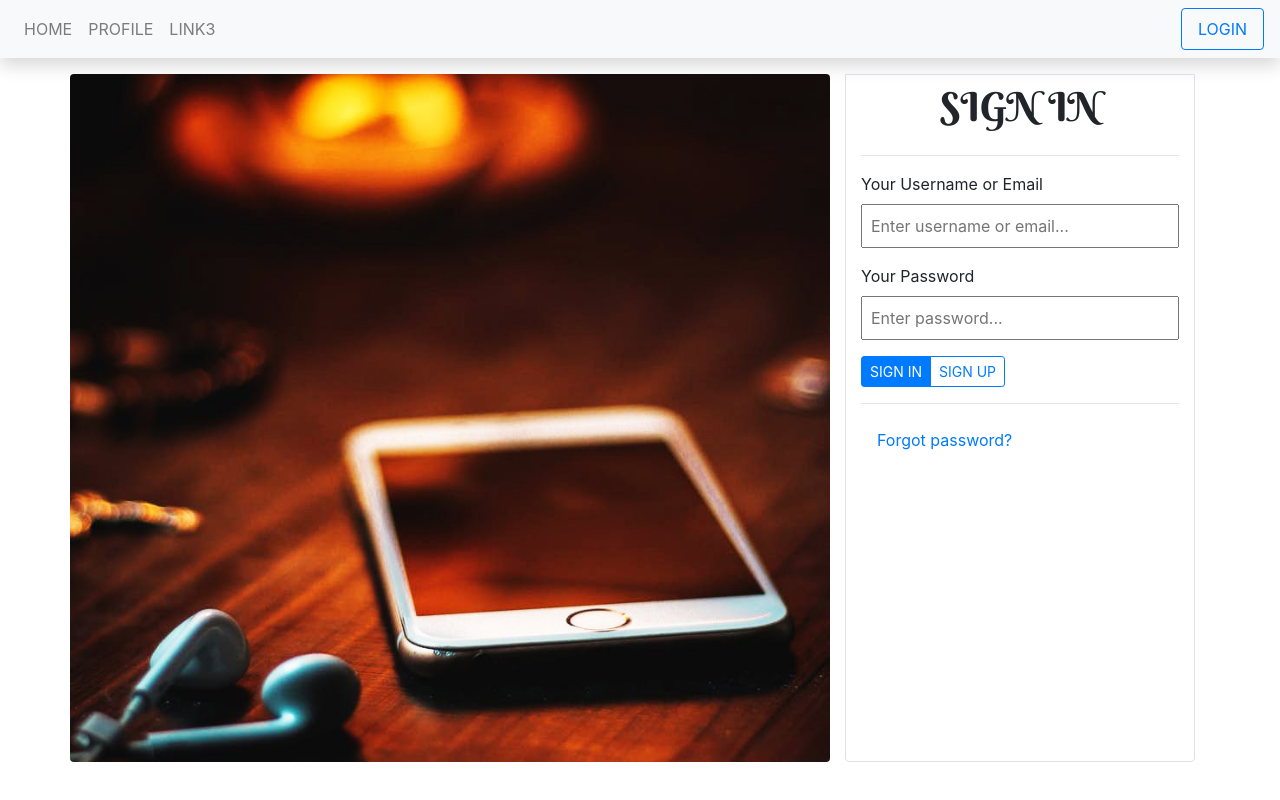
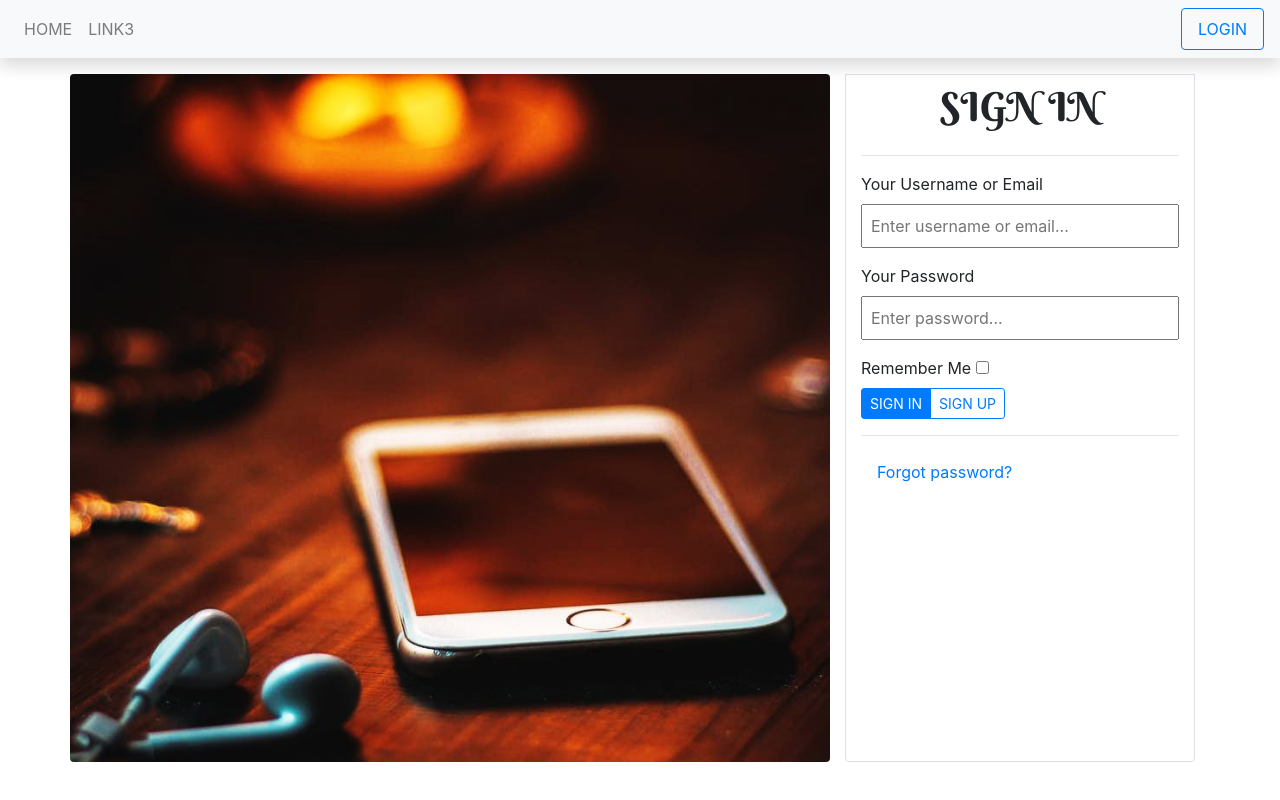
Before and after one commit to cephaske254/pitchApp, a Flask app: page /accounts/login in a window 1280 px wide. Run offline with Flask 2, Linux system fonts and the light colour scheme; some libraries are stand-ins or nearby versions.

Commit message:
created redirect in login.html if the user is already logged in

```diff
--- a/app/auth/views.py
+++ b/app/auth/views.py
@@ -2,19 +2,26 @@ from flask import render_template,url_for,redirect,flash,request
 from . import auth
 from .forms import LoginForm,RegisterForm
 from ..models import User
-from flask_login import login_required,login_user
+from flask_login import login_required,login_user,logout_user,current_user
 from sqlalchemy import or_
 from app import db
+from flask_login.mixins import UserMixin
 
 @auth.route('/login',methods=['GET','POST'])
 def login():
+    if current_user.is_authenticated:
+        flash('You are logged In')
+        return redirect (url_for('main.index'))
+
     login_form = LoginForm()
     if login_form.validate_on_submit():
-        user = User.query.filter_by(email = login_form.username.data, username=login_form.username.data).first()
+        user = User.query.filter_by(username=login_form.username.data).first()
         if user is not None and user.verify_password(login_form.password.data):
             login_user(user,login_form.remember.data)
             return redirect(request.args.get('next') or url_for('main.index'))
         flash('Invalid login details!')
+
+
     title = 'Login'
     return render_template('auth/login.html',form=login_form,title=title)
 
@@ -28,7 +35,12 @@ def register():
         user = User(username=username,password=password,email=email)
         db.session.add(user)
         db.session.commit()
-        redirect(url_for('.login'))
-    flash('Check Your Details!')
+        return redirect(url_for('.login'))
+    return render_template('auth/register.html',form=register_form, title='Sign Up')
 
-    return render_template('auth/register.html',form=register_form, title='Sign Up')
+@auth.route('/logout')
+@login_required
+def logout():
+    logout_user()
+    flash('Youve been logged out!')
+    return redirect(url_for('main.index'))
--- a/app/models.py
+++ b/app/models.py
@@ -5,7 +5,7 @@ from . import login_manager
 
 @login_manager.user_loader
 def load_user(user_id):
-    return User.query(int(user_id))
+    return User.query.get(int(user_id))
 
 class User(UserMixin,db.Model):
     __tablename__='users'
--- a/app/templates/auth/login.html
+++ b/app/templates/auth/login.html
@@ -21,6 +21,10 @@
                         {{form.password(class='w-100 p-2',placeholder='Enter password...')}}
                         {{errors.reg_errors(form.password.errors)}}
                     </div>
+                    <div class="check-box">
+                        {{form.remember.label}}
+                        {{form.remember}}
+                    </div>
                     <div class="btn-group">
                         {{form.submit(class='btn btn-sm btn-primary')}}
                         <a href="{{url_for('auth.register')}}" class="btn btn-sm btn-outline-primary">SIGN UP</a>
--- a/app/templates/navbar.html
+++ b/app/templates/navbar.html
@@ -7,15 +7,21 @@
             <a href="/" class="nav-link">HOME</a>
         </li>
         <li class="nav-item">
-            <a href="/" class="nav-link">PROFILE</a>
-        </li>
-        <li class="nav-item">
             <a href="/" class="nav-link">LINK3</a>
         </li>
     </ul>
     <ul class="nav d-flex justify-content-end flex-fill">
+    {% if current_user.is_authenticated %}
+        <li class="nav-item">
+            <a href="#" class="nav-link border-primary border rounded">Profile</a>
+        </li>
+        <li class="nav-item">
+            <a href="{{url_for('auth.logout')}}" class="nav-link text-danger rounded">Logout</a>
+        </li>
+    {% else %}
         <li class="nav-item border-primary border rounded">
             <a href="{{url_for('auth.login')}}" class="nav-link">LOGIN</a>
         </li>
+    {% endif %}
     </ul>
 </nav>
```
